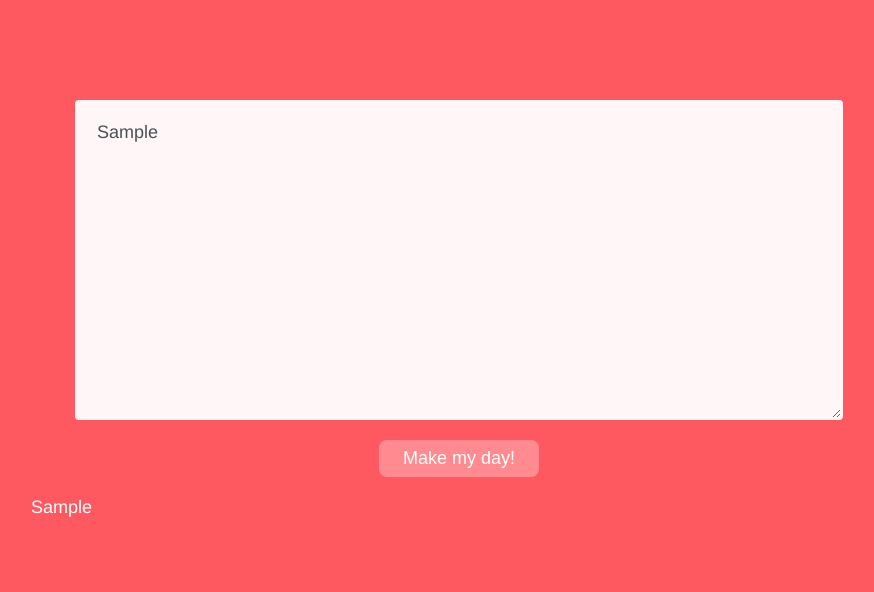
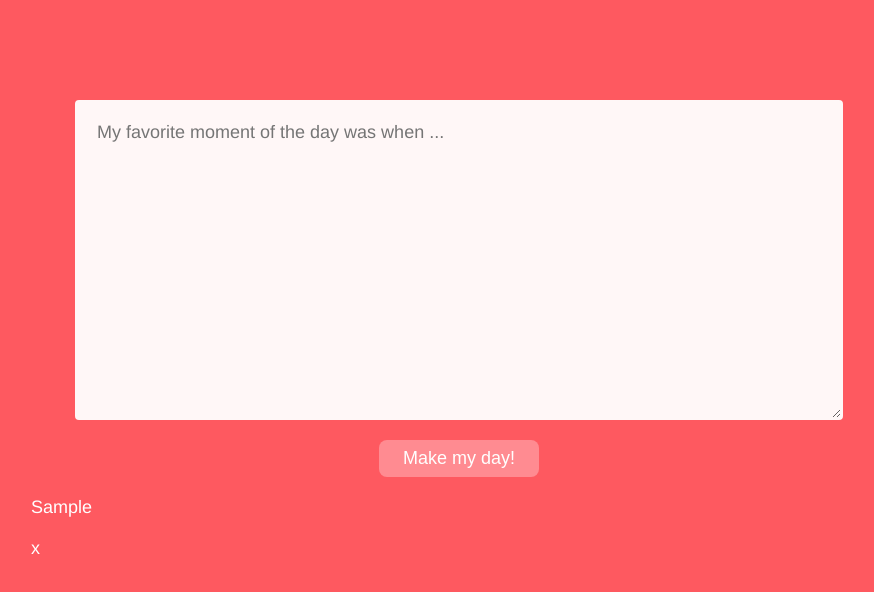
Before and after one commit to kwartalex/capstone-project, a React (Create React App) app: page / in a window 1280 px wide. Both pictures are taken after typing "Sample" into the empty fields and a click on the button "Make my day!". Shown: the top 592 px of the page, without its empty margins (181-1055 px from the left). Built offline with nearby package versions, Linux system fonts and the light colour scheme.

Commit message:
Add delete entry funxtionality

```diff
--- a/src/App.js
+++ b/src/App.js
@@ -14,11 +14,16 @@ export default function App () {
     return (
         <>
         <CreateEntry handleSubmit = {addEntry}/>
-        <EntriesAll entries = {entries}/>
+        <EntriesAll entries = {entries} onDeleteClick={deleteEntry}/>
         </>
     )
 
     function addEntry (newEntry) {
         setEntries([newEntry, ...entries])
     }
+
+    function deleteEntry(deletedEntry) {
+        const index = entries.findIndex(entry => entry.name === deletedEntry);
+        setEntries([...entries.slice(0, index), ...entries.slice(index + 1)])
+    }
 }
--- a/src/CreateEntry.js
+++ b/src/CreateEntry.js
@@ -10,6 +10,7 @@ export default function CreateEntry ({ handleSubmit }) {
         <section>
             <form onSubmit={onSubmit}>
                 <InputStyled
+                //autoFocus={true}
                 type="text"
                 name="entry"
                 placeholder="My favorite moment of the day was when ..."
@@ -24,6 +25,7 @@ export default function CreateEntry ({ handleSubmit }) {
     function onSubmit(event){
         event.preventDefault()
         handleSubmit(entry)
+        setEntry('')
     }
 }
 
--- a/src/EntriesAll.js
+++ b/src/EntriesAll.js
@@ -1,12 +1,13 @@
 import React from 'react'
 import styled from 'styled-components/macro'
 
-export default function EntriesAll ({entries}) {
+export default function EntriesAll ({entries, onDeleteClick}) {
     return (
         <ul>
             {entries && entries.map((entry) => (
                 <li key={entry.name}>
                    <EntryStyled>{entry}</EntryStyled>
+                   <span onClick={() => onDeleteClick(entry.name)}>x</span>
                 </li>
             ))}
         </ul>
```
